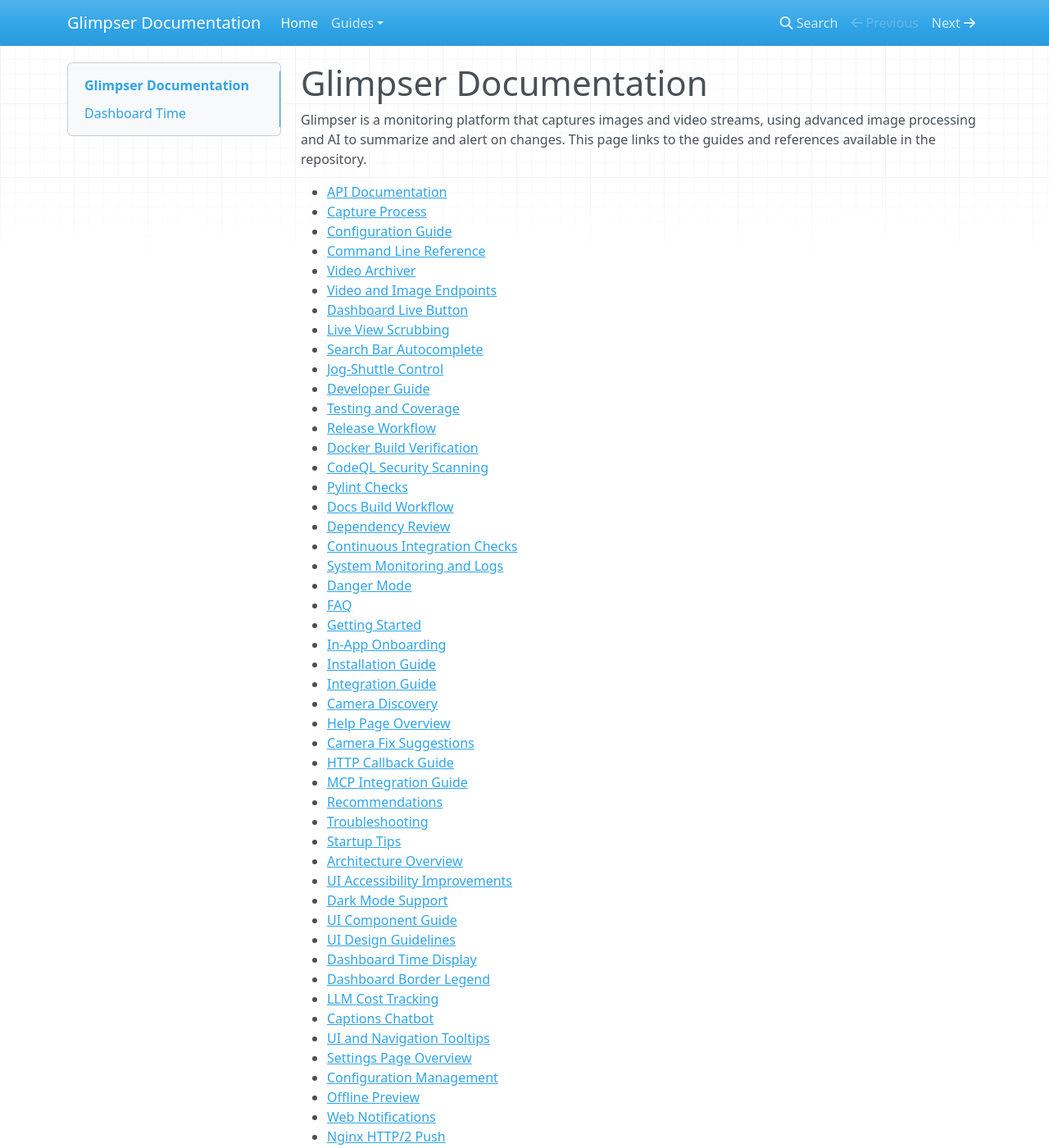
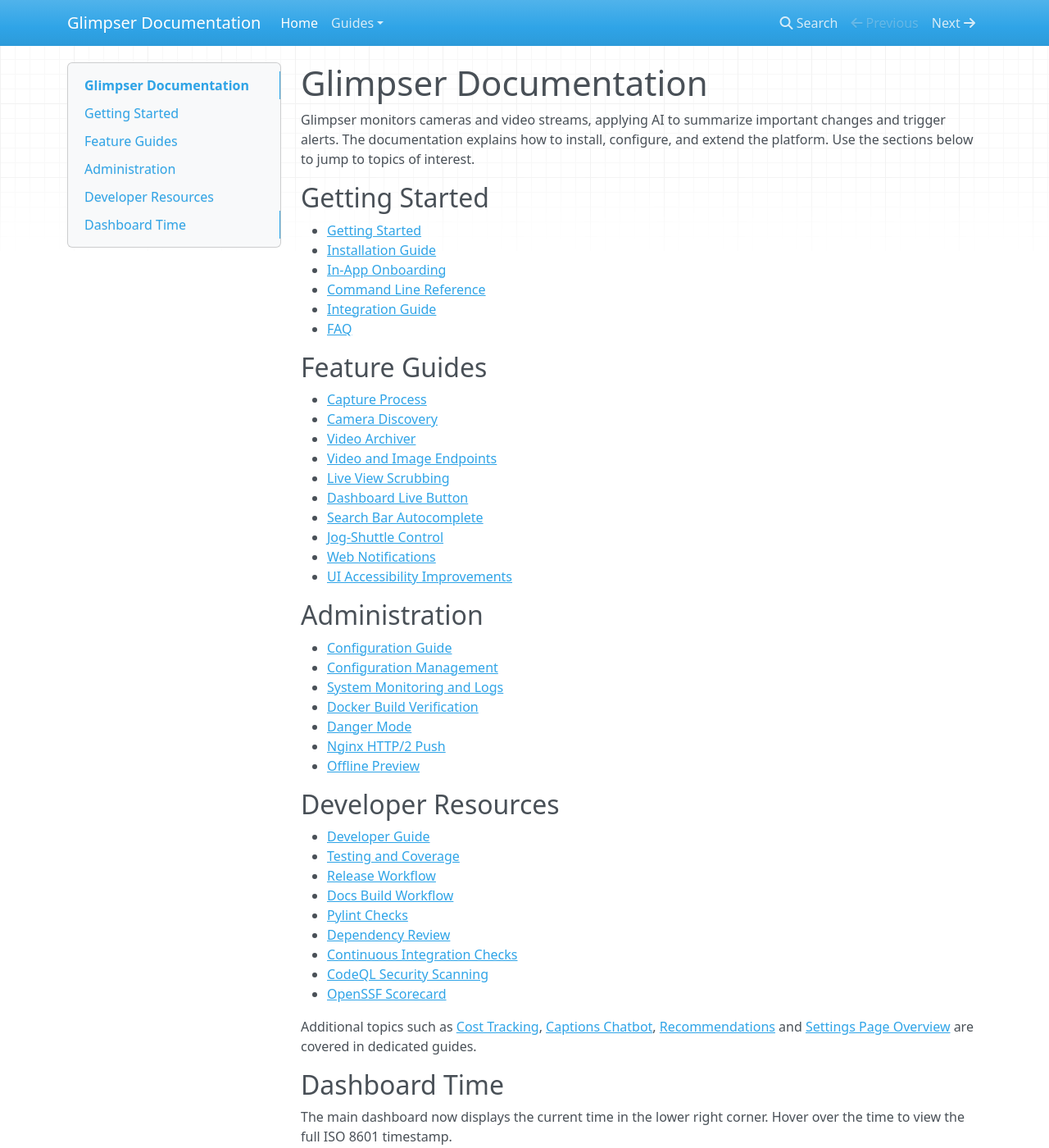
Before and after one commit to KristopherKubicki/glimpser, an MkDocs documentation site: the page built from docs/index.md, in a window 1280 px wide and 1400 px high. Shown: the whole window at 82% size. Built offline with MkDocs 1.6.1, drawn with Linux system fonts in a browser that asks for light colours; nearby versions of some CDN libraries; some of the changed text lies outside the part shown.

Commit message:
docs: improve index page

```diff
--- a/docs/index.md
+++ b/docs/index.md
@@ -1,67 +1,55 @@
 # Glimpser Documentation
 
-Glimpser is a monitoring platform that captures images and video streams, using advanced image processing and AI to summarize and alert on changes. This page links to the guides and references available in the repository.
+Glimpser monitors cameras and video streams, applying AI to summarize important changes and trigger alerts. The documentation explains how to install, configure, and extend the platform. Use the sections below to jump to topics of interest.
 
-- [API Documentation](api_documentation.md)
+## Getting Started
+
+- [Getting Started](getting_started.md)
+- [Installation Guide](installation.md)
+- [In-App Onboarding](onboarding.md)
+- [Command Line Reference](command_line.md)
+- [Integration Guide](integration_guide.md)
+- [FAQ](faq.md)
+
+## Feature Guides
+
 - [Capture Process](capture_process.md)
-- [Configuration Guide](configuration_guide.md)
-- [Command Line Reference](command_line.md)
+- [Camera Discovery](camera_discovery.md)
 - [Video Archiver](video_archiver.md)
 - [Video and Image Endpoints](video_image_endpoints.md)
+- [Live View Scrubbing](live_scrub.md)
 - [Dashboard Live Button](live_all.md)
-- [Live View Scrubbing](live_scrub.md)
 - [Search Bar Autocomplete](search_autocomplete.md)
 - [Jog-Shuttle Control](jog_shuttle.md)
+- [Web Notifications](web_notifications.md)
+- [UI Accessibility Improvements](accessibility.md)
+
+## Administration
+
+- [Configuration Guide](configuration_guide.md)
+- [Configuration Management](config_management.md)
+- [System Monitoring and Logs](system_monitoring.md)
+- [Docker Build Verification](docker_build.md)
+- [Danger Mode](danger_mode.md)
+- [Nginx HTTP/2 Push](nginx_http2_push.md)
+- [Offline Preview](offline_preview.md)
+
+## Developer Resources
+
 - [Developer Guide](developer_guide.md)
 - [Testing and Coverage](testing.md)
 - [Release Workflow](release_workflow.md)
-- [Docker Build Verification](docker_build.md)
-- [CodeQL Security Scanning](codeql.md)
+- [Docs Build Workflow](docs_build.md)
 - [Pylint Checks](pylint_checks.md)
-- [Docs Build Workflow](docs_build.md)
 - [Dependency Review](dependency_review.md)
 - [Continuous Integration Checks](ci_checks.md)
-- [System Monitoring and Logs](system_monitoring.md)
-- [Danger Mode](danger_mode.md)
-- [FAQ](faq.md)
-- [Getting Started](getting_started.md)
-- [In-App Onboarding](onboarding.md)
-- [Installation Guide](installation.md)
-- [Integration Guide](integration_guide.md)
-- [Camera Discovery](camera_discovery.md)
-- [Help Page Overview](help_page.md)
-- [Camera Fix Suggestions](camera_fix.md)
-- [HTTP Callback Guide](http_callbacks.md)
-- [MCP Integration Guide](mcp_integration.md)
-- [Recommendations](recommendations.md)
-- [Troubleshooting](troubleshooting.md)
-- [Startup Tips](startup_tips.md)
-- [Architecture Overview](architecture_overview.md)
-- [UI Accessibility Improvements](accessibility.md)
-- [Dark Mode Support](dark_mode.md)
-- [UI Component Guide](style_guide.md)
-- [UI Design Guidelines](design_guidelines.md)
-- [Dashboard Time Display](#dashboard-time)
-- [Dashboard Border Legend](border_legend.md)
-- [LLM Cost Tracking](cost_tracking.md)
-- [Captions Chatbot](chatbot.md)
-- [UI and Navigation Tooltips](tooltips.md)
-- [Settings Page Overview](settings_page.md)
-- [Configuration Management](config_management.md)
-- [Offline Preview](offline_preview.md)
-- [Web Notifications](web_notifications.md)
-- [Nginx HTTP/2 Push](nginx_http2_push.md)
-- [API Resilience](api_resilience.md)
+- [CodeQL Security Scanning](codeql.md)
 - [OpenSSF Scorecard](scorecard.md)
-- [EthicalCheck Workflow](ethicalcheck.md)
+
+Additional topics such as [Cost Tracking](cost_tracking.md), [Captions Chatbot](chatbot.md), [Recommendations](recommendations.md) and [Settings Page Overview](settings_page.md) are covered in dedicated guides.
 
 ## Dashboard Time
 
 The main dashboard now displays the current time in the lower right corner. Hover over the time to view the full ISO 8601 timestamp.
 
-Thumbnails also now show the last capture time in a compact
-"5m ago" style, matching the tables on the Captions page.
-The Live View page displays the time of the latest frame in the
-lower-right corner using the same format. Timestamp parsing was improved so
-times display correctly across time zones instead of always showing
-"just now".
+Thumbnails also now show the last capture time in a compact "5m ago" style, matching the tables on the Captions page. The Live View page displays the time of the latest frame in the lower-right corner using the same format. Timestamp parsing was improved so times display correctly across time zones instead of always showing "just now".
```
Also changed, not shown: 1 other file.
